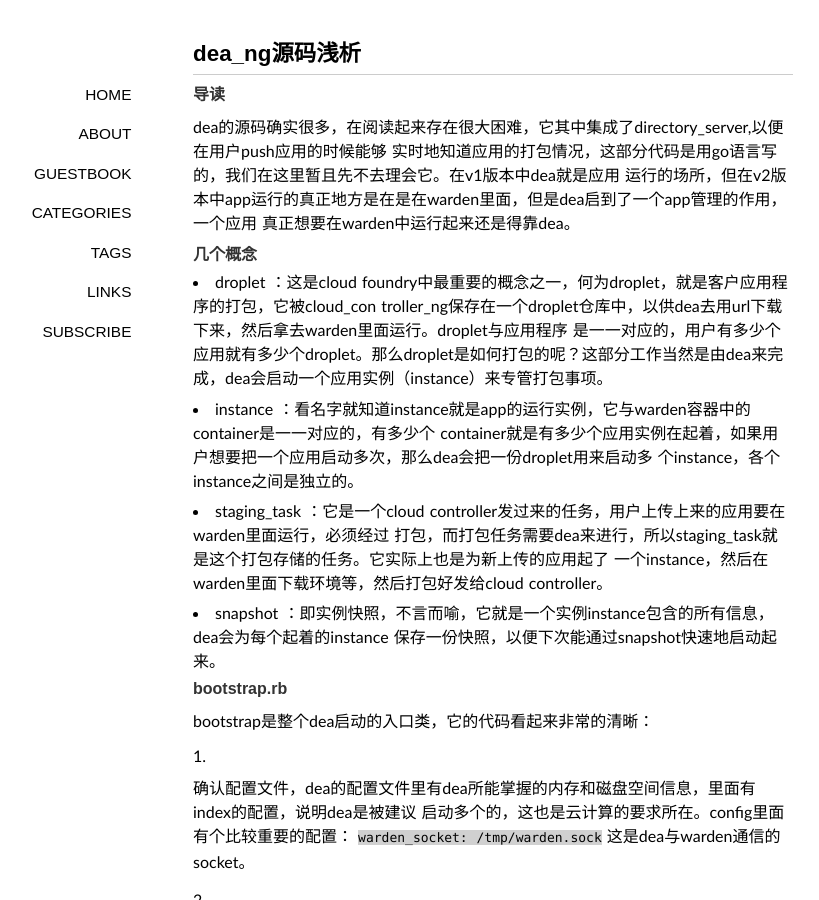
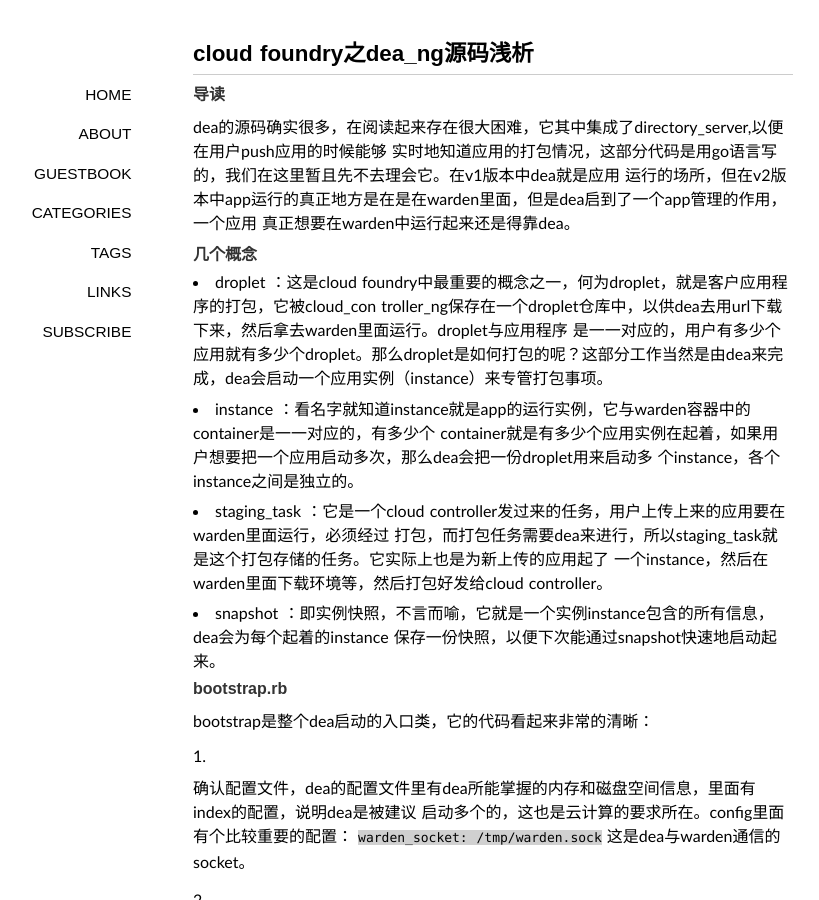
Before and after one commit to zhing/zhing.github.com, a Jekyll site: the page built from _posts/2013-11-29-dea.md, in a window 1280 px wide and 900 px high. Shown: the whole window, without its empty margins (147-966 px from the left). Built offline with Jekyll 4.4.1, drawn with Linux system fonts in a browser that asks for light colours; some web fonts are replaced; Markdown is read by kramdown in place of the engine named in the settings; comment, search, counter and statistics services are not loaded.

Commit message:
2013-12-06

```diff
--- a/_posts/2013-11-29-dea.md
+++ b/_posts/2013-11-29-dea.md
@@ -1,6 +1,6 @@
 ---
 layout: post
-title: "dea_ng源码浅析"
+title: "cloud foundry之dea_ng源码浅析"
 description: ""
 category: dea_ng
 tags: [dea_ng]
```
